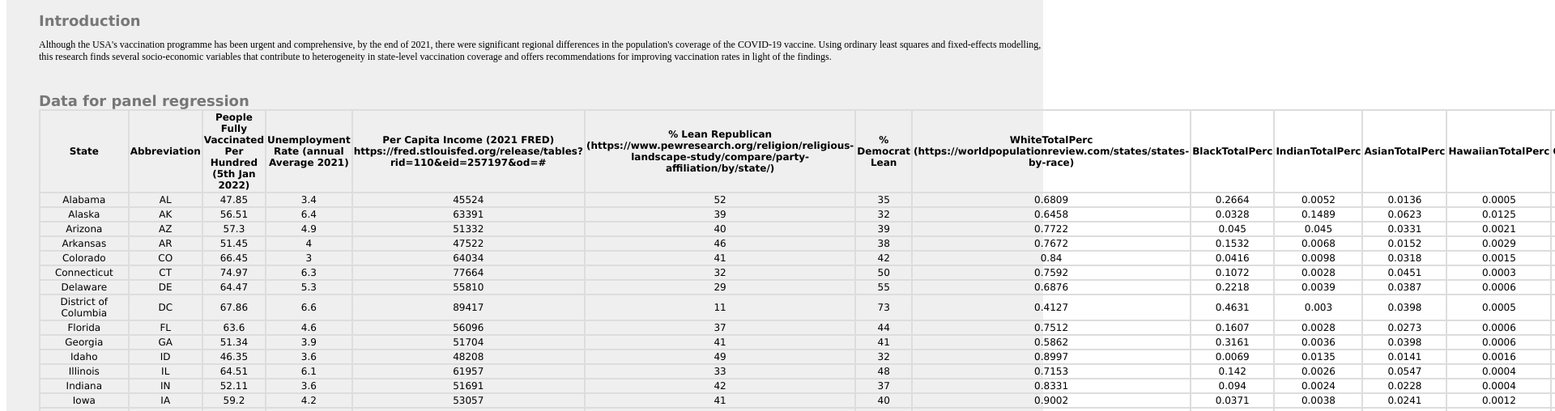
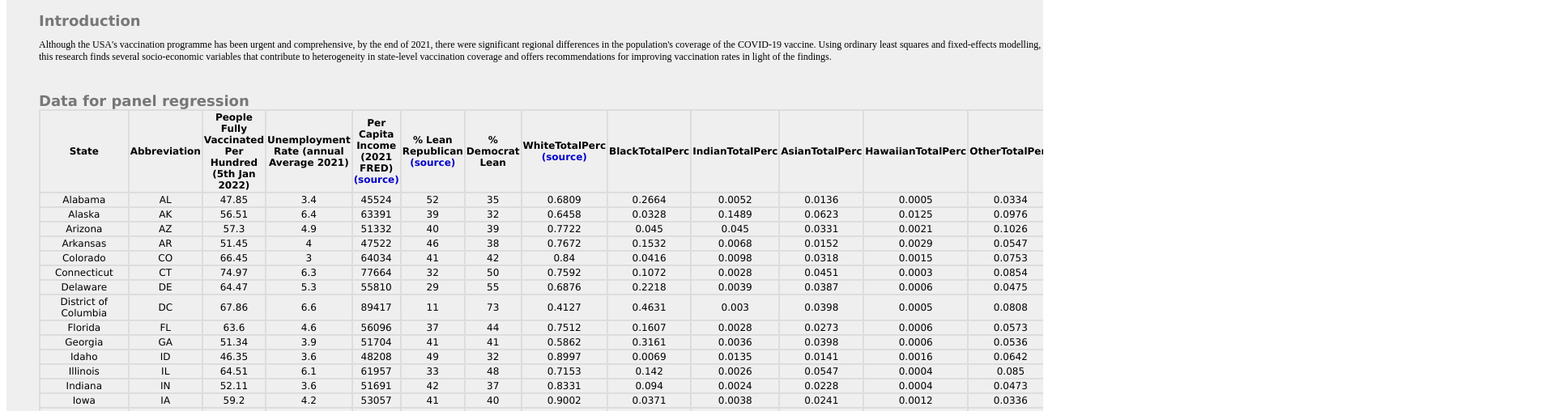
Before and after one commit to YigeWang0312/data-science, a plain HTML site: page project.html in a window 1280 px wide. Shown: the part 108-616 px from the top of the page at 81% size, 1920 px wide, since content can reach past the window. Drawn offline with Linux system fonts and the light colour scheme.

Commit message:
Scrollable table

```diff
--- a/project.html
+++ b/project.html
@@ -2,6 +2,14 @@
 <html lang="en-us">
 <meta charset="UTF-8">
 <link href="styles.css" rel="stylesheet" />
+<style>
+    table {
+        max-width:100%;
+    }
+    div.big-table {
+        overflow: scroll;
+    }
+</style>
 <body>
 <nav>
     <ol>
@@ -36,10 +44,10 @@
                     <th>Abbreviation</th>
                     <th>People Fully Vaccinated Per Hundred (5th Jan 2022)</th>
                     <th>Unemployment Rate (annual Average 2021)</th>
-                    <th>Per Capita Income (2021 FRED) https://fred.stlouisfed.org/release/tables?rid=110&amp;eid=257197&amp;od=#</th>
-                    <th>% Lean Republican (https://www.pewresearch.org/religion/religious-landscape-study/compare/party-affiliation/by/state/)</th>
+                    <th>Per Capita Income (2021 FRED)<a href="https://fred.stlouisfed.org/release/tables?rid=110&amp;eid=257197&amp;od=#" class="source">(source)</a></th>
+                    <th>% Lean Republican <a href="https://www.pewresearch.org/religion/religious-landscape-study/compare/party-affiliation/by/state/" class="source">(source)</a></th>
                     <th>% Democrat Lean</th>
-                    <th>WhiteTotalPerc (https://worldpopulationreview.com/states/states-by-race)</th>
+                    <th>WhiteTotalPerc <a href="https://worldpopulationreview.com/states/states-by-race">(source)</a></th>
                     <th>BlackTotalPerc</th>
                     <th>IndianTotalPerc</th>
                     <th>AsianTotalPerc</th>
```
